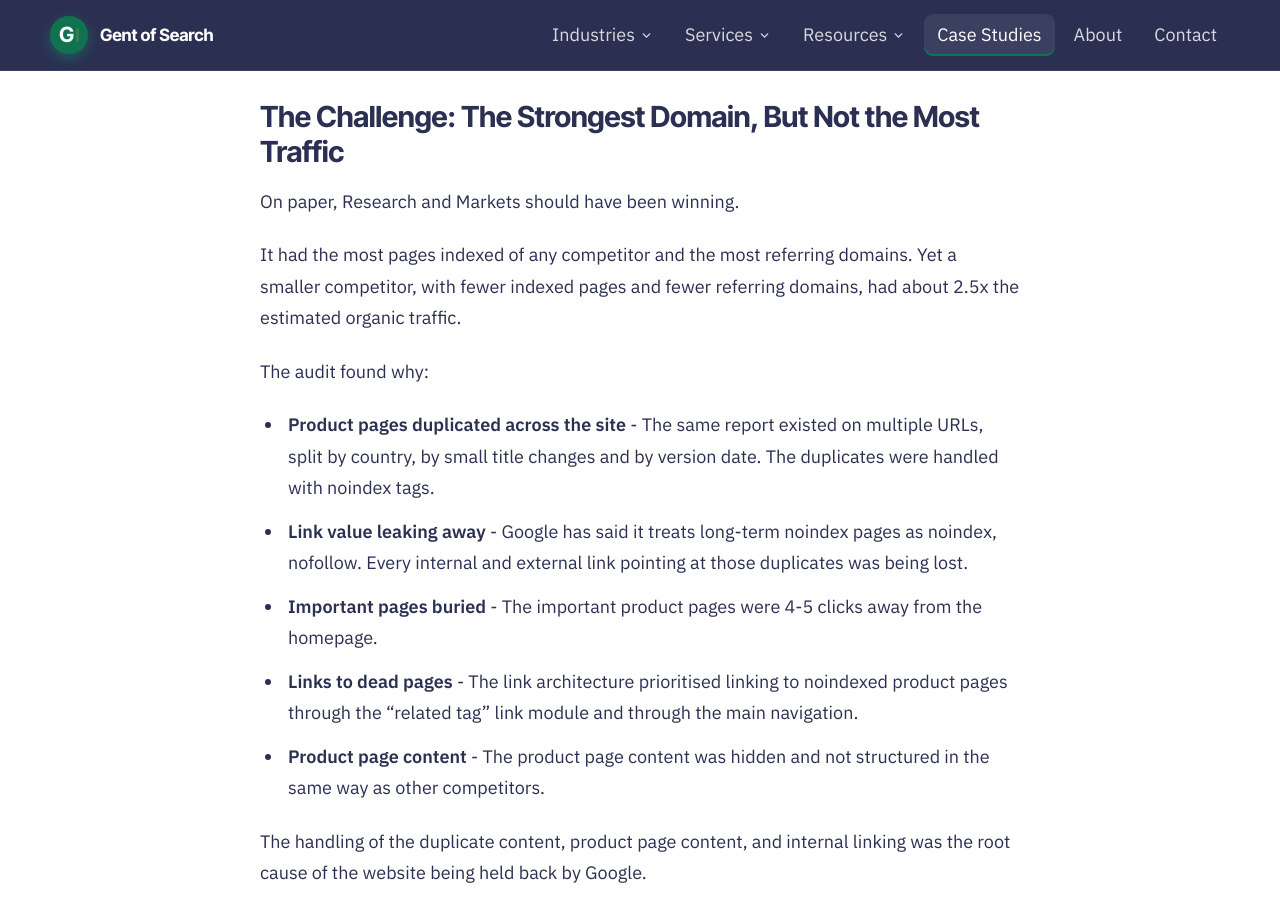
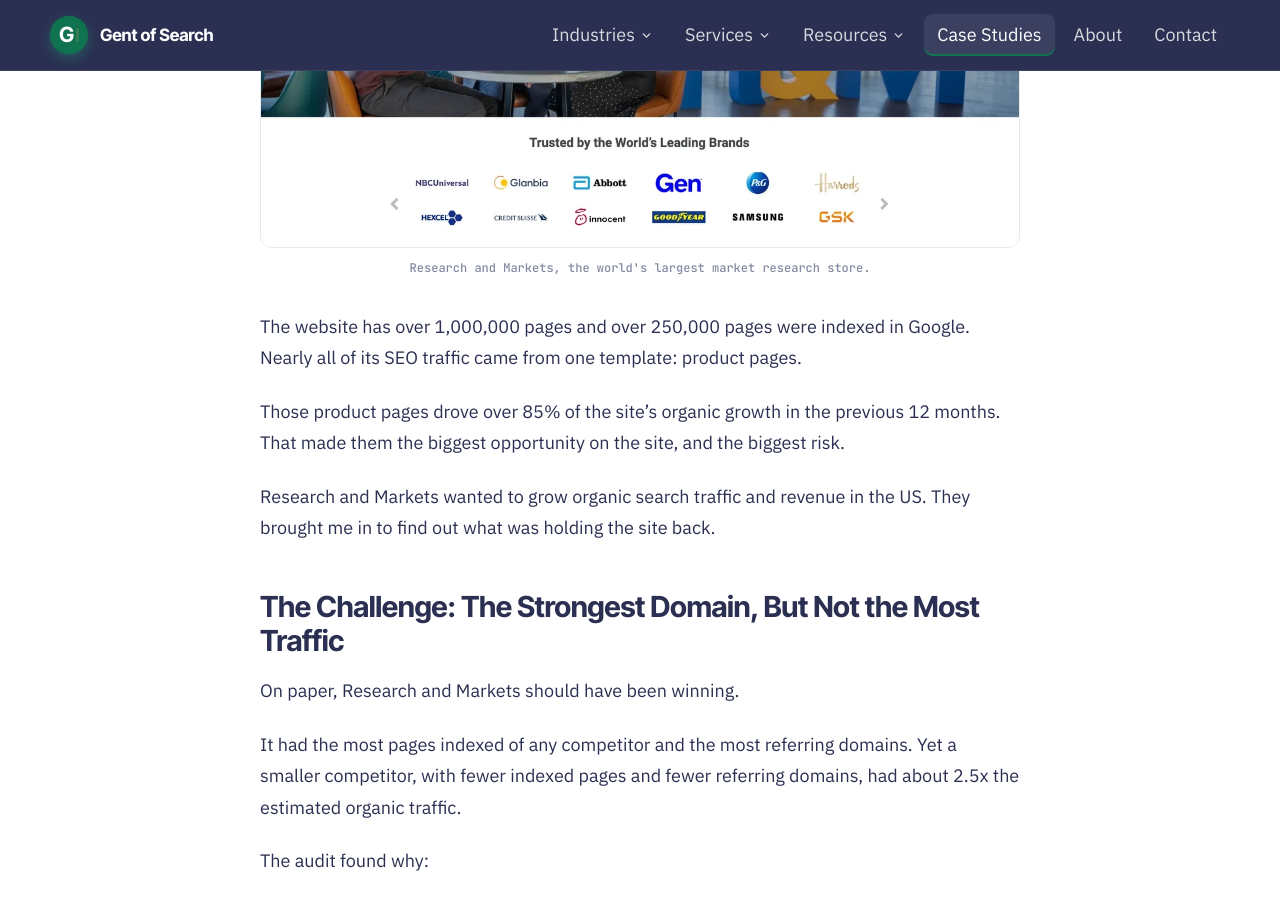
Before and after one commit to Gent-of-Search/gentofsearch.com, a Jekyll site: the page built from _case_studies/research-and-markets.md, in a window 1280 px wide and 900 px high, scrolled down 1224 px. Built offline with Jekyll 4.4.1, drawn with Linux system fonts in a browser that asks for light colours.

Commit message:
Add Research and Markets homepage image to the case study
Co-Authored-By: Claude Opus 5.5 <noreply@anthropic.com>

```diff
--- a/_case_studies/research-and-markets.md
+++ b/_case_studies/research-and-markets.md
@@ -34,6 +34,11 @@ cta:
 ## The Story of Research and Markets
 
 Research and Markets sells market research reports online.
+
+<figure>
+  <img src="{{ '/assets/case-studies/research-and-markets-homepage.webp' | relative_url }}" width="1200" height="659" alt="Research and Markets homepage: The World's Largest Market Research Store." loading="lazy">
+  <figcaption>Research and Markets, the world's largest market research store.</figcaption>
+</figure>
 
 The website has over 1,000,000 pages and over 250,000 pages were indexed in Google. Nearly all of its SEO traffic came from one template: product pages.
 
```
Also changed, not shown: assets/case-studies/research-and-markets-homepage.webp (added).
